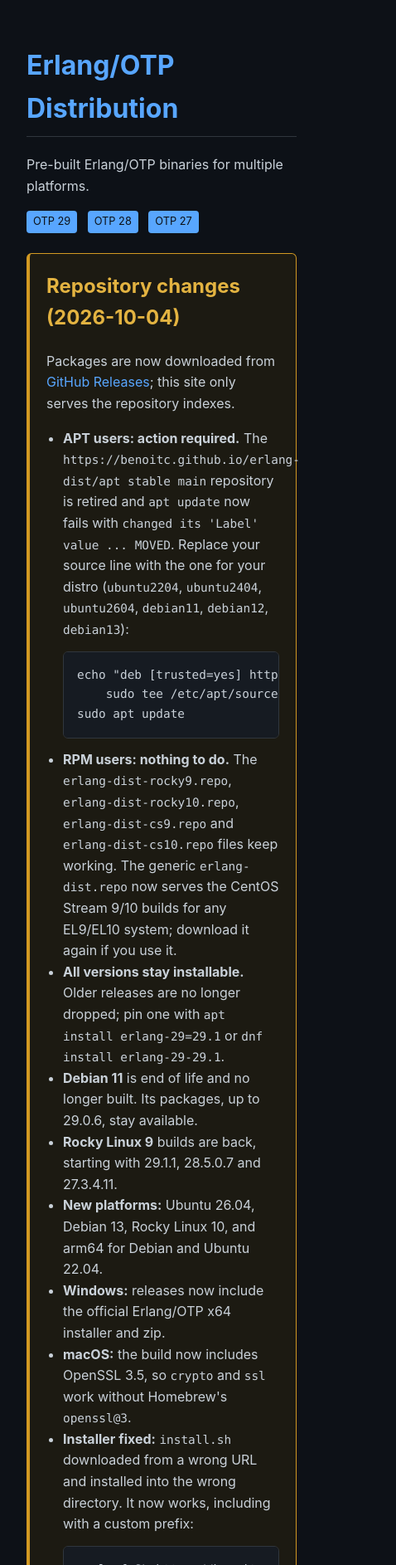
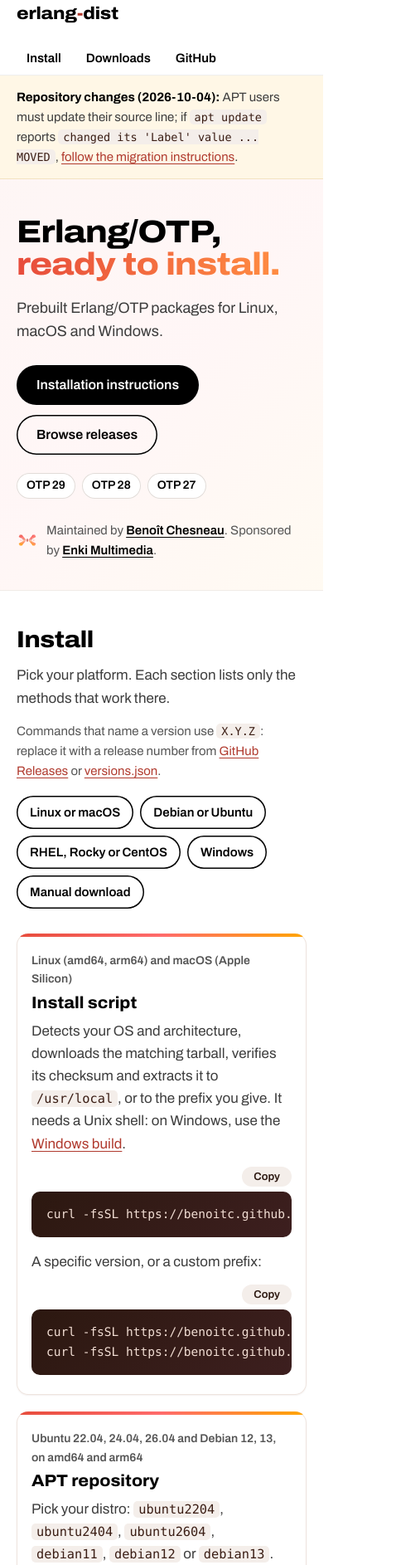
Before and after one commit to benoitc/erlang-dist, a plain HTML site: page pages/index.html in a window 390 px wide. Shown: the top 1886 px of the page at 83% size, 478 px wide, since content can reach past the window. Drawn offline with Linux system fonts and the light colour scheme; no server answers.

Commit message:
Refresh the project site and credit the maintainer and sponsor
The site opened with a long migration notice and hard-coded versions
in several commands, and did not say who maintains the project.

The page now leads with installation, grouped by platform, reads the
version from versions.json (with a placeholder and a note when
JavaScript is off), keeps the full migration notes under #changes
behind a short notice, and states plainly what is and is not verified.
It shares Enki Multimedia's typography and colours, credits the
maintainer and sponsor, and links once to optional engineering help.
The README gets the same attribution and a short support paragraph.

The publish workflow now copies every file in pages/ (kept flat for the
sparse gh-pages checkout). Installer, repository and release paths are
unchanged.

```diff
--- a/pages/index.html
+++ b/pages/index.html
@@ -2,77 +2,156 @@
 <html lang="en">
 <head>
 <meta charset="UTF-8">
-    <meta name="viewport" content="width=device-width, initial-scale=1.0">
-    <title>Erlang/OTP Distribution</title>
-    <style>
-        :root {
-            --bg: #0d1117;
-            --fg: #c9d1d9;
-            --accent: #58a6ff;
-            --border: #30363d;
-            --code-bg: #161b22;
-        }
-        * { box-sizing: border-box; }
-        body {
-            font-family: -apple-system, BlinkMacSystemFont, 'Segoe UI', Roboto, sans-serif;
-            background: var(--bg);
-            color: var(--fg);
-            line-height: 1.6;
-            margin: 0;
-            padding: 2rem;
-        }
-        .container { max-width: 800px; margin: 0 auto; }
-        h1 { color: var(--accent); border-bottom: 1px solid var(--border); padding-bottom: 0.5rem; }
-        h2 { color: var(--fg); margin-top: 2rem; }
-        a { color: var(--accent); text-decoration: none; }
-        a:hover { text-decoration: underline; }
-        pre {
-            background: var(--code-bg);
-            border: 1px solid var(--border);
-            border-radius: 6px;
-            padding: 1rem;
-            overflow-x: auto;
-        }
-        code { font-family: 'SF Mono', Monaco, monospace; font-size: 0.9em; }
-        .badge {
-            display: inline-block;
-            background: var(--accent);
-            color: var(--bg);
-            padding: 0.2rem 0.5rem;
-            border-radius: 4px;
-            font-size: 0.8em;
-            margin-right: 0.5rem;
-        }
-        table { border-collapse: collapse; width: 100%; margin: 1rem 0; }
-        th, td { border: 1px solid var(--border); padding: 0.5rem 1rem; text-align: left; }
-        th { background: var(--code-bg); }
-        .notice {
-            border: 1px solid #d29922;
-            border-left: 4px solid #d29922;
-            background: #1c1a12;
-            border-radius: 6px;
-            padding: 0.5rem 1.25rem 1rem;
-            margin: 1.5rem 0;
-        }
-        .notice h2 { margin-top: 0.75rem; color: #e3b341; }
-        .notice ul { padding-left: 1.25rem; }
-    </style>
+<meta name="viewport" content="width=device-width, initial-scale=1">
+<title>erlang-dist: prebuilt Erlang/OTP packages</title>
+<meta name="description" content="Prebuilt Erlang/OTP packages for Linux, macOS and Windows: an install script, APT and DNF repositories, tarballs and the official Windows build.">
+<link rel="icon" type="image/svg+xml" href="enki-logo.svg">
+<link rel="preload" href="archivo-latin.woff2" as="font" type="font/woff2" crossorigin>
+<link rel="stylesheet" href="site.css">
+<script src="site.js" defer></script>
 </head>
 <body>
-    <div class="container">
-        <h1>Erlang/OTP Distribution</h1>
-        <p>Pre-built Erlang/OTP binaries for multiple platforms.</p>
+<a class="skip" href="#install">Skip to installation</a>
 
-        <p>
-            <span class="badge">OTP 29</span>
-            <span class="badge">OTP 28</span>
-            <span class="badge">OTP 27</span>
-        </p>
+<header class="site-head">
+<div class="wrap head-row">
+<a class="name" href="./">erlang<span>-</span>dist</a>
+<nav class="head-nav" aria-label="Site">
+<a href="#install">Install</a>
+<a href="https://github.com/benoitc/erlang-dist/releases">Downloads</a>
+<a href="https://github.com/benoitc/erlang-dist">GitHub</a>
+</nav>
+</div>
+</header>
 
-        <div class="notice" id="changes">
+<div class="notice" role="note">
+<div class="wrap"><p><strong>Repository changes (2026-10-04):</strong> APT users must update their source line; if <code>apt update</code> reports <code>changed its 'Label' value ... MOVED</code>, <a href="#changes">follow the migration instructions</a>.</p></div>
+</div>
+
+<main>
+<section class="hero">
+<div class="wrap">
+<h1>Erlang/OTP, <span class="accent">ready to install.</span></h1>
+<p class="lead">Prebuilt Erlang/OTP packages for Linux, macOS and Windows.</p>
+<div class="row">
+<a class="btn btn-ink" href="#install">Installation instructions</a>
+<a class="btn btn-out" href="https://github.com/benoitc/erlang-dist/releases">Browse releases</a>
+</div>
+<ul class="majors" aria-label="Tracked Erlang/OTP versions">
+<li data-major="29">OTP 29</li>
+<li data-major="28">OTP 28</li>
+<li data-major="27">OTP 27</li>
+</ul>
+<p class="attrib"><img src="enki-logo.svg" alt="" width="26" height="26"><span>Maintained by <a href="https://github.com/benoitc">Benoît Chesneau</a>. Sponsored by <a href="https://enki-multimedia.eu/">Enki Multimedia</a>.</span></p>
+</div>
+</section>
+
+<section class="block" id="install">
+<div class="wrap">
+<h2>Install</h2>
+<p>Pick your platform. Each section lists only the methods that work there.</p>
+<p class="note no-version">Commands that name a version use <code>X.Y.Z</code>: replace it with a release number from <a href="https://github.com/benoitc/erlang-dist/releases">GitHub Releases</a> or <a href="versions.json">versions.json</a>.</p>
+<p class="note js-only" hidden>Commands that name a version use the latest release, <code data-version>X.Y.Z</code>.</p>
+<ul class="platforms" aria-label="Platforms">
+<li><a href="#installer">Linux or macOS</a></li>
+<li><a href="#apt">Debian or Ubuntu</a></li>
+<li><a href="#dnf">RHEL, Rocky or CentOS</a></li>
+<li><a href="#windows">Windows</a></li>
+<li><a href="#manual">Manual download</a></li>
+</ul>
+
+<div class="method" id="installer">
+<p class="for">Linux (amd64, arm64) and macOS (Apple Silicon)</p>
+<h3>Install script</h3>
+<p>Detects your OS and architecture, downloads the matching tarball, verifies its checksum and extracts it to <code>/usr/local</code>, or to the prefix you give. It needs a Unix shell: on Windows, use the <a href="#windows">Windows build</a>.</p>
+<pre><code>curl -fsSL https://benoitc.github.io/erlang-dist/install.sh | sh</code></pre>
+<p>A specific version, or a custom prefix:</p>
+<pre><code>curl -fsSL https://benoitc.github.io/erlang-dist/install.sh | sh -s -- <span data-version>X.Y.Z</span>
+curl -fsSL https://benoitc.github.io/erlang-dist/install.sh | sh -s -- <span data-version>X.Y.Z</span> $HOME/.local/erlang</code></pre>
+</div>
+
+<div class="method" id="apt">
+<p class="for">Ubuntu 22.04, 24.04, 26.04 and Debian 12, 13, on amd64 and arm64</p>
+<h3>APT repository</h3>
+<p>Pick your distro: <code>ubuntu2204</code>, <code>ubuntu2404</code>, <code>ubuntu2604</code>, <code>debian11</code>, <code>debian12</code> or <code>debian13</code>. This example is for Ubuntu 24.04:</p>
+<pre><code>echo "deb [trusted=yes] https://github.com/benoitc/erlang-dist/releases/download/ apt-ubuntu2404/" | \
+    sudo tee /etc/apt/sources.list.d/erlang-dist.list
+sudo apt update && sudo apt install erlang-29</code></pre>
+<p>Pin a version with <code>sudo apt install erlang-29=29.1</code>.</p>
+<p class="note"><strong>Unsigned:</strong> <code>[trusted=yes]</code> turns off APT's signature check for this source. See <a href="#verify">what is verified</a>.</p>
+</div>
+
+<div class="method" id="dnf">
+<p class="for">Rocky Linux 9, 10 and CentOS Stream 9, 10, on amd64 and arm64</p>
+<h3>YUM/DNF repository</h3>
+<p>Pick your distro: <code>rocky9</code>, <code>rocky10</code>, <code>cs9</code> or <code>cs10</code>. The generic <code>erlang-dist.repo</code> serves the CentOS Stream builds to any EL9 or EL10 system.</p>
+<pre><code>sudo curl -fsSL https://benoitc.github.io/erlang-dist/rpm/erlang-dist-cs9.repo \
+    -o /etc/yum.repos.d/erlang-dist.repo
+sudo dnf install erlang-29</code></pre>
+<p>Pin a version with <code>sudo dnf install erlang-29-29.1</code>.</p>
+<p class="note"><strong>Unsigned:</strong> the repository files set <code>gpgcheck=0</code>. See <a href="#verify">what is verified</a>.</p>
+</div>
+
+<div class="method" id="windows">
+<p class="for">Windows 10, 11 and Server, x64</p>
+<h3>Windows installer or zip</h3>
+<p>Each release includes the official Erlang/OTP x64 build from the erlang/otp project: an installer (<code>.exe</code>) and a zip, checked against the erlang/otp release digests. Run the installer, or unpack the zip anywhere. In PowerShell:</p>
+<pre><code>$v = "<span data-version>X.Y.Z</span>"
+Invoke-WebRequest "https://github.com/benoitc/erlang-dist/releases/download/OTP-$v/erlang-$v-windows-amd64.zip" -OutFile erlang.zip
+Expand-Archive erlang.zip -DestinationPath "$env:LOCALAPPDATA\erlang"
+&amp; "$env:LOCALAPPDATA\erlang\bin\erl.exe"</code></pre>
+<p>Add <code>%LOCALAPPDATA%\erlang\bin</code> to your <code>PATH</code> to use <code>erl</code> from any shell.</p>
+</div>
+
+<div class="method" id="manual">
+<p class="for">Any supported platform</p>
+<h3>Manual download</h3>
+<p>Download a tarball, package or Windows file from <a href="https://github.com/benoitc/erlang-dist/releases">GitHub Releases</a>, then check it against the release's <code>SHA256SUMS</code>. On Linux:</p>
+<pre><code>v=<span data-version>X.Y.Z</span>
+curl -fsSLO https://github.com/benoitc/erlang-dist/releases/download/OTP-$v/erlang-$v-linux-amd64.tar.gz
+curl -fsSL https://github.com/benoitc/erlang-dist/releases/download/OTP-$v/SHA256SUMS | grep linux-amd64.tar.gz | sha256sum -c
+sudo tar xzf erlang-$v-linux-amd64.tar.gz -C /</code></pre>
+<p>On macOS, check with <code>shasum -a 256 -c</code> instead of <code>sha256sum -c</code>. On Windows, compare the output of <code>Get-FileHash .\erlang.zip</code> with the line for that file in <code>SHA256SUMS</code>.</p>
+</div>
+</div>
+</section>
+
+<section class="block tint" id="verify">
+<div class="wrap">
+<h2>What is verified</h2>
+<div class="facts">
+<div class="fact"><h3>Checksums</h3><p>Every release publishes <code>SHA256SUMS</code> for its files. The install script checks it. A checksum detects a corrupted download; it comes from the same release, so it is not a signature.</p></div>
+<div class="fact"><h3>No package signing yet</h3><p>Packages are not signed. The APT source uses <code>[trusted=yes]</code> and the DNF repository files set <code>gpgcheck=0</code>.</p></div>
+<div class="fact"><h3>Who built what</h3><p>Linux and macOS packages are built by this project from the upstream erlang/otp releases. The Windows files are the official erlang/otp builds, checked against the upstream digests.</p></div>
+</div>
+</div>
+</section>
+
+<section class="block" id="platforms">
+<div class="wrap">
+<h2>Supported platforms</h2>
+<div class="scroll-x">
+<table>
+<thead><tr><th scope="col">Platform</th><th scope="col">Versions</th><th scope="col">Architecture</th><th scope="col">Packages</th></tr></thead>
+<tbody>
+<tr><td>Ubuntu</td><td>22.04, 24.04, 26.04</td><td>amd64, arm64</td><td>.deb, tarball</td></tr>
+<tr><td>Debian</td><td>12, 13 (11: no new builds)</td><td>amd64, arm64</td><td>.deb, tarball</td></tr>
+<tr><td>Rocky Linux</td><td>9, 10</td><td>amd64, arm64</td><td>.rpm, tarball</td></tr>
+<tr><td>CentOS Stream</td><td>9, 10</td><td>amd64, arm64</td><td>.rpm, tarball</td></tr>
+<tr><td>macOS</td><td>14+</td><td>arm64 (Apple Silicon)</td><td>tarball</td></tr>
+<tr><td>Windows</td><td>10, 11, Server</td><td>x64</td><td>.exe installer, .zip</td></tr>
+</tbody>
+</table>
+</div>
+<p class="small muted">The latest release of each tracked major version is built automatically when erlang/otp publishes it. Every release stays installable from the APT and DNF repositories. The full list is on <a href="https://github.com/benoitc/erlang-dist/releases">GitHub Releases</a> and in <a href="versions.json">versions.json</a>.</p>
+</div>
+</section>
+
+<section class="block tint" id="changes">
+<div class="wrap">
 <h2>Repository changes (2026-10-04)</h2>
 <p>Packages are now downloaded from <a href="https://github.com/benoitc/erlang-dist/releases">GitHub Releases</a>; this site only serves the repository indexes.</p>
-            <ul>
+<ul class="clean">
 <li><strong>APT users: action required.</strong> The <code>https://benoitc.github.io/erlang-dist/apt stable main</code> repository is retired and <code>apt update</code> now fails with <code>changed its 'Label' value ... MOVED</code>. Replace your source line with the one for your distro (<code>ubuntu2204</code>, <code>ubuntu2404</code>, <code>ubuntu2604</code>, <code>debian11</code>, <code>debian12</code>, <code>debian13</code>):
 <pre><code>echo "deb [trusted=yes] https://github.com/benoitc/erlang-dist/releases/download/ apt-ubuntu2404/" | \
     sudo tee /etc/apt/sources.list.d/erlang-dist.list
@@ -85,57 +164,25 @@ sudo apt update</code></pre></li>
 <li><strong>Windows:</strong> releases now include the official Erlang/OTP x64 installer and zip.</li>
 <li><strong>macOS:</strong> the build now includes OpenSSL 3.5, so <code>crypto</code> and <code>ssl</code> work without Homebrew's <code>openssl@3</code>.</li>
 <li><strong>Installer fixed:</strong> <code>install.sh</code> downloaded from a wrong URL and installed into the wrong directory. It now works, including with a custom prefix:
-<pre><code>curl -fsSL https://benoitc.github.io/erlang-dist/install.sh | sh -s -- 29.1.1 $HOME/.local/erlang</code></pre></li>
+<pre><code>curl -fsSL https://benoitc.github.io/erlang-dist/install.sh | sh -s -- <span data-version>X.Y.Z</span> $HOME/.local/erlang</code></pre></li>
 </ul>
 </div>
+</section>
 
-        <h2>Quick Install</h2>
-        <pre><code>curl -fsSL https://benoitc.github.io/erlang-dist/install.sh | sh</code></pre>
+<section class="block help" id="help">
+<div class="wrap">
+<h2>Need help with your Erlang environment?</h2>
+<p>Enki Multimedia provides engineering support for OTP upgrades, build and deployment integration, and production issues. Work with us on a defined project or through an ongoing engineering partnership.</p>
+<div class="row"><a class="btn btn-out" href="https://enki-multimedia.eu/services/erlang/">Erlang engineering at Enki Multimedia</a></div>
+</div>
+</section>
+</main>
 
-        <p>Or specify a version:</p>
-        <pre><code>curl -fsSL https://benoitc.github.io/erlang-dist/install.sh | sh -s -- 29.1.1</code></pre>
-
-        <h2>APT Repository (Debian/Ubuntu)</h2>
-        <p>Pick your distro: <code>ubuntu2204</code>, <code>ubuntu2404</code>, <code>ubuntu2604</code>, <code>debian11</code>, <code>debian12</code> or <code>debian13</code>.</p>
-        <pre><code>echo "deb [trusted=yes] https://github.com/benoitc/erlang-dist/releases/download/ apt-ubuntu2404/" | \
-    sudo tee /etc/apt/sources.list.d/erlang-dist.list
-sudo apt update && sudo apt install erlang-29</code></pre>
-
-        <h2>YUM/DNF Repository (RHEL/Rocky/CentOS)</h2>
-        <p>Pick your distro: <code>rocky9</code>, <code>rocky10</code>, <code>cs9</code> or <code>cs10</code>.</p>
-        <pre><code>sudo curl -fsSL https://benoitc.github.io/erlang-dist/rpm/erlang-dist-cs9.repo \
-    -o /etc/yum.repos.d/erlang-dist.repo
-sudo dnf install erlang-29</code></pre>
-
-        <h2>Windows</h2>
-        <p>Each release includes the official Erlang/OTP x64 installer (<code>.exe</code>) and zip, checked against the erlang/otp release digests.</p>
-        <pre><code>$v = "29.1.1"
-Invoke-WebRequest "https://github.com/benoitc/erlang-dist/releases/download/OTP-$v/erlang-$v-windows-amd64.zip" -OutFile erlang.zip
-Expand-Archive erlang.zip -DestinationPath "$env:LOCALAPPDATA\erlang"
-&amp; "$env:LOCALAPPDATA\erlang\bin\erl.exe"</code></pre>
-
-        <h2>Supported Platforms</h2>
-        <table>
-            <tr><th>Platform</th><th>Versions</th><th>Architecture</th><th>Packages</th></tr>
-            <tr><td>Ubuntu</td><td>22.04, 24.04, 26.04</td><td>amd64, arm64</td><td>.deb, tarball</td></tr>
-            <tr><td>Debian</td><td>12, 13 (11: no new builds)</td><td>amd64, arm64</td><td>.deb, tarball</td></tr>
-            <tr><td>Rocky Linux</td><td>9, 10</td><td>amd64, arm64</td><td>.rpm, tarball</td></tr>
-            <tr><td>CentOS Stream</td><td>9, 10</td><td>amd64, arm64</td><td>.rpm, tarball</td></tr>
-            <tr><td>macOS</td><td>14+</td><td>arm64</td><td>tarball</td></tr>
-            <tr><td>Windows</td><td>10, 11, Server</td><td>x64</td><td>.exe installer, .zip</td></tr>
-        </table>
-
-        <h2>Downloads</h2>
-        <p>
-            <a href="https://github.com/benoitc/erlang-dist/releases">GitHub Releases</a> ·
-            <a href="https://github.com/benoitc/erlang-dist">Source Code</a>
-        </p>
-
-        <h2>Direct Links</h2>
-        <ul>
-            <li><a href="install.sh">install.sh</a> - Universal installer script</li>
-        </ul>
+<footer class="site-foot">
+<div class="wrap">
+<p>erlang-dist is maintained by <a href="https://github.com/benoitc">Benoît Chesneau</a> and sponsored by <a href="https://enki-multimedia.eu/">Enki Multimedia</a>. Erlang/OTP is developed by the <a href="https://github.com/erlang/otp">erlang/otp</a> project; erlang-dist packages its releases and is not part of that project.</p>
+<p>Scripts: <a href="https://github.com/benoitc/erlang-dist/blob/main/LICENSE">MIT</a>. Erlang/OTP: Apache 2.0. Font: Archivo, <a href="archivo-OFL.txt">SIL Open Font License</a>. <a href="install.sh">install.sh</a> · <a href="versions.json">versions.json</a> · <a href="https://github.com/benoitc/erlang-dist">Source</a></p>
 </div>
+</footer>
 </body>
 </html>
-<!-- Thu Feb 26 02:01:44 CET 2026 -->
--- /dev/null
+++ b/pages/site.css
@@ -0,0 +1,112 @@
+/* erlang-dist site. Visual language shared with enki-multimedia.eu (Archivo, warm accent gradient, pill buttons). */
+@font-face{font-family:"Archivo";font-style:normal;font-weight:100 900;font-stretch:62% 125%;font-display:swap;src:url(archivo-latin.woff2) format("woff2")}
+
+:root{
+  color-scheme:light;
+  --ink:#000;--paper:#fff;--text:#3d3d3d;--muted:#555;--rule:#e2dcd8;
+  --red:#e74c3c;--red-text:#b03a2e;--orange:#ff8c42;--amber:#ffa502;
+  --warm:#2c1810;--warm-2:#3d1f1f;--warm-text:#f1ddd3;
+  --peach:#fff4ec;--cream:#fff7e6;
+  --grad:linear-gradient(90deg,#e74c3c,#ff8c42);
+  --line:linear-gradient(90deg,#e74c3c,#ff6b6b,#ffa502);
+}
+*,*::before,*::after{box-sizing:border-box}
+html{scroll-behavior:smooth}
+body{margin:0;background:var(--paper);color:var(--text);font-family:"Archivo",system-ui,-apple-system,"Segoe UI",sans-serif;font-size:17px;line-height:1.6;-webkit-font-smoothing:antialiased}
+a{color:var(--red-text);text-underline-offset:3px}
+a:hover{color:var(--ink)}
+:focus-visible{outline:3px solid var(--orange);outline-offset:3px;border-radius:4px}
+.wrap{max-width:1040px;margin:0 auto;padding-left:max(20px,env(safe-area-inset-left,0px));padding-right:max(20px,env(safe-area-inset-right,0px))}
+.skip{position:absolute;left:-9999px;top:8px;background:#fff;padding:8px 14px;z-index:30;border-radius:6px}
+.skip:focus{left:12px}
+[id]{scroll-margin-top:84px}
+@media (max-width:640px){[id]{scroll-margin-top:128px}}
+
+/* Header */
+.site-head{position:sticky;top:0;z-index:20;background:rgba(255,255,255,0.95);backdrop-filter:blur(8px);border-bottom:1px solid #eee}
+.head-row{display:flex;align-items:center;justify-content:space-between;gap:16px;min-height:64px;flex-wrap:wrap}
+.name{font-size:21px;font-weight:800;font-stretch:112%;letter-spacing:-0.01em;color:var(--ink);text-decoration:none}
+.name span{color:var(--red-text)}
+.head-nav{display:flex;gap:6px;flex-wrap:wrap}
+.head-nav a{color:var(--ink);text-decoration:none;font-weight:600;font-size:15px;padding:8px 12px;border-radius:999px}
+.head-nav a:hover{background:#f3eeea}
+
+/* Hero */
+.hero{padding:64px 0 48px;background:linear-gradient(135deg,rgba(231,76,60,0.05),rgba(255,107,107,0.06) 50%,rgba(255,165,2,0.05))}
+h1,h2,h3{color:var(--ink);text-wrap:balance}
+h1{font-size:clamp(38px,6vw,60px);font-stretch:115%;font-weight:800;letter-spacing:-0.02em;line-height:1.04;margin:0 0 18px}
+.accent{background:var(--grad);-webkit-background-clip:text;background-clip:text;color:transparent}
+.lead{font-size:20px;max-width:56ch;margin:0 0 26px;color:var(--text)}
+.row{display:flex;flex-wrap:wrap;gap:12px;align-items:center}
+.btn{display:inline-flex;align-items:center;justify-content:center;min-height:48px;padding:0 24px;border-radius:999px;font-weight:600;font-size:16px;text-decoration:none}
+.btn-ink{background:var(--ink);color:#fff}
+.btn-ink:hover{background:#333;color:#fff}
+.btn-out{box-shadow:inset 0 0 0 1.5px var(--ink);color:var(--ink)}
+.btn-out:hover{background:var(--ink);color:#fff}
+.attrib{display:flex;align-items:center;gap:10px;margin:26px 0 0;font-size:15px;color:var(--muted)}
+.attrib img{width:26px;height:26px;flex:none}
+.attrib a{color:var(--ink);font-weight:600}
+.majors{display:flex;flex-wrap:wrap;gap:8px;margin:22px 0 0;padding:0;list-style:none}
+.majors li{font-size:14px;font-weight:600;padding:4px 12px;border-radius:999px;background:#fff;box-shadow:inset 0 0 0 1px var(--rule);color:var(--ink)}
+
+/* Notice */
+.notice{margin:0;padding:14px 0;background:var(--cream);border-bottom:1px solid #f3e2c0}
+.notice p{margin:0;font-size:15px}
+.notice strong{color:var(--ink)}
+
+/* Sections */
+section.block{padding:56px 0;border-top:1px solid #f0ebe7}
+section.block.tint{background:#fbf8f6}
+h2{font-size:clamp(28px,4vw,38px);font-stretch:112%;font-weight:800;letter-spacing:-0.015em;line-height:1.1;margin:0 0 14px}
+h3{font-size:20px;font-stretch:106%;font-weight:750;line-height:1.25;margin:0 0 8px}
+p{margin:0 0 14px;max-width:68ch}
+.muted{color:var(--muted)}
+.small{font-size:15px}
+.platforms{display:flex;flex-wrap:wrap;gap:8px;margin:18px 0 30px;padding:0;list-style:none}
+.platforms a{display:inline-block;padding:8px 16px;border-radius:999px;background:#fff;box-shadow:inset 0 0 0 1.5px var(--ink);color:var(--ink);text-decoration:none;font-weight:600;font-size:15px}
+.platforms a:hover{background:var(--ink);color:#fff}
+.method{position:relative;padding:26px 26px 12px;margin:0 0 20px;background:#fff;border-radius:14px;box-shadow:0 1px 2px rgba(60,20,10,0.06),inset 0 0 0 1px #eee4de;overflow:hidden}
+.method::before{content:"";position:absolute;top:0;left:0;right:0;height:4px;background:var(--line)}
+.method .for{font-size:14px;font-weight:600;color:var(--muted);margin:0 0 4px}
+.note{font-size:15px;color:var(--muted)}
+.note strong{color:var(--ink)}
+
+/* Code */
+.code{display:flex;flex-direction:column;align-items:flex-end;gap:6px;margin:0 0 16px}
+.code pre{align-self:stretch;margin:0}
+pre{margin:0 0 16px;background:linear-gradient(135deg,var(--warm),var(--warm-2));color:var(--warm-text);border-radius:10px;padding:16px 18px;overflow-x:auto;font-size:14.5px;line-height:1.55}
+code{font-family:ui-monospace,"SF Mono",Menlo,Consolas,monospace}
+p code,li code,td code{background:#f4eeea;color:#3a1d14;padding:1px 6px;border-radius:5px;font-size:0.9em}
+.copy{font:600 13px "Archivo",system-ui,sans-serif;color:var(--warm);background:#f4eeea;border:0;border-radius:999px;padding:5px 14px;cursor:pointer;order:-1}
+.copy:hover{background:#fff}
+
+/* Tables */
+.scroll-x{overflow-x:auto;margin:0 0 16px}
+table{border-collapse:collapse;width:100%;min-width:560px;font-size:15.5px}
+th,td{text-align:left;padding:10px 12px;border-bottom:1px solid var(--rule);vertical-align:top}
+th{color:var(--ink);font-weight:700;border-bottom:2px solid var(--ink)}
+
+/* Lists */
+ul.clean{margin:0 0 16px;padding-left:1.1em}
+ul.clean li{margin:0 0 8px}
+.facts{display:grid;grid-template-columns:repeat(auto-fit,minmax(240px,1fr));gap:16px;margin:18px 0 0}
+.fact{padding:18px 20px;border-radius:12px;background:#fff;box-shadow:inset 0 0 0 1px #eee4de}
+.fact p{margin:0;font-size:15px}
+
+/* Help */
+.help{background:var(--peach)}
+.help .row{margin-top:8px}
+
+/* Footer */
+.site-foot{padding:36px 0 48px;background:var(--warm);color:var(--warm-text);font-size:14.5px}
+.site-foot a{color:#fff}
+.site-foot p{max-width:none}
+
+@media (max-width:640px){
+  .hero{padding:44px 0 36px}
+  .lead{font-size:18px}
+  .method{padding:22px 18px 8px}
+  section.block{padding:44px 0}
+}
+@media (prefers-reduced-motion:reduce){html{scroll-behavior:auto}}
+@media print{.site-head{position:static}.copy{display:none}pre{background:#fff;color:#000;border:1px solid #999}.accent{color:var(--red-text);-webkit-text-fill-color:currentColor;background:none}}
--- /dev/null
+++ b/pages/site.js
@@ -0,0 +1,55 @@
+// Optional enhancements. Every instruction on the page works without this file.
+(function () {
+  "use strict";
+
+  // Fill version placeholders from versions.json, published next to this page.
+  fetch("versions.json", { cache: "no-cache" })
+    .then(function (r) { return r.ok ? r.json() : Promise.reject(r.status); })
+    .then(function (data) {
+      if (!data.latest) return;
+      document.querySelectorAll("[data-version]").forEach(function (el) {
+        el.textContent = data.latest;
+      });
+      document.querySelectorAll("[data-major]").forEach(function (el) {
+        var v = data["latest_" + el.getAttribute("data-major")];
+        if (v) el.textContent = "OTP " + v;
+      });
+      document.querySelectorAll(".js-only").forEach(function (el) { el.hidden = false; });
+      document.querySelectorAll(".no-version").forEach(function (el) { el.hidden = true; });
+    })
+    .catch(function () { /* keep the placeholders and the note that explains them */ });
+
+  // Copy buttons on code blocks.
+  document.querySelectorAll("pre").forEach(function (pre) {
+    var wrap = document.createElement("div");
+    wrap.className = "code";
+    pre.parentNode.insertBefore(wrap, pre);
+    wrap.appendChild(pre);
+    var btn = document.createElement("button");
+    btn.type = "button";
+    btn.className = "copy";
+    btn.textContent = "Copy";
+    btn.setAttribute("aria-label", "Copy this command");
+    wrap.appendChild(btn);
+    btn.addEventListener("click", function () {
+      var text = pre.innerText.replace(/\n$/, "");
+      var done = function () {
+        btn.textContent = "Copied";
+        setTimeout(function () { btn.textContent = "Copy"; }, 1600);
+      };
+      if (navigator.clipboard && navigator.clipboard.writeText) {
+        navigator.clipboard.writeText(text).then(done, function () { select(pre); });
+      } else {
+        select(pre);
+      }
+    });
+  });
+
+  function select(el) {
+    var range = document.createRange();
+    range.selectNodeContents(el);
+    var sel = window.getSelection();
+    sel.removeAllRanges();
+    sel.addRange(range);
+  }
+})();
```
Also changed, not shown: pages/archivo-OFL.txt (added), pages/archivo-latin.woff2 (added), pages/enki-logo.svg (added), 2 other files. Lines whose indentation alone changed are shown as unchanged.
